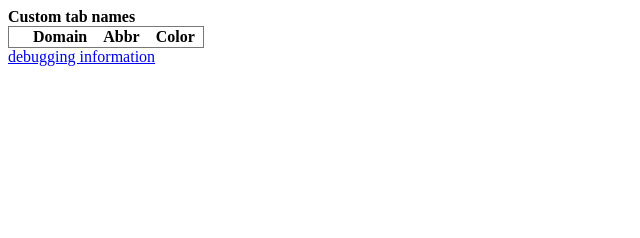
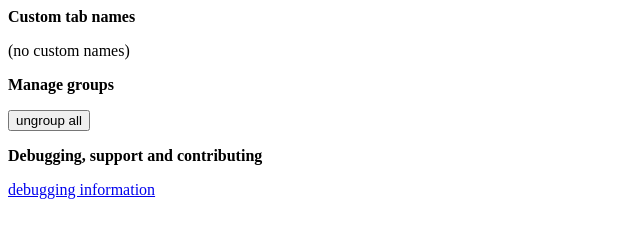
Before and after one commit to michurin/chrome-extension-tab-gatherer, a browser extension: page extension/options.html in a window 1280 px wide. Shown: the whole page, without its empty margins (0-640 px from the left). Drawn offline with Linux system fonts and the light colour scheme.

Commit message:
Options page: list of custom names: empty list. Options page: menegement: destroy all groups button

```diff
--- a/extension/options.html
+++ b/extension/options.html
@@ -6,8 +6,11 @@
   <link rel="stylesheet" href="options.css">
 </head>
 <body>
-<b>Custom tab names</b>
-<script src="options.js"></script>
-<a href="debugging.html" target="_blank">debugging information</a>
+  <b id="custom_names">Custom tab names</b>
+  <b>Manage groups</b>
+  <p><button id="ungroup">ungroup all</button></p>
+  <b>Debugging, support and contributing</b>
+  <p><a href="debugging.html" target="_blank">debugging information</a></p>
+  <script src="options.js"></script>
 </body>
 </html>
--- a/extension/options.js
+++ b/extension/options.js
@@ -23,14 +23,7 @@ function close(tr, k) {
   return x;
 }
 
-async function init() {
-  const naming = await chrome.storage.local.get(null);
-
-  const table = document.createElement('table');
-  const head = document.createElement('tr');
-  head.append(th(''), th('Domain'), th('Abbr'), th('Color'));
-  table.append(head);
-
+function tableOfCustomNames(naming) {
   const rows = Object.keys(naming).map((k) => {
     if (!k.startsWith('D')) {
       return false;
@@ -44,6 +37,10 @@ async function init() {
     };
   }).filter((x) => x);
 
+  if (rows.length === 0) {
+    return element('p', '(no custom names)');
+  }
+
   rows.sort((a, b) => {
     if (a.title < b.title) { return -1; }
     if (a.title > b.title) { return 1; }
@@ -52,13 +49,23 @@ async function init() {
     return 0;
   });
 
+  const table = document.createElement('table');
+  const head = document.createElement('tr');
+  head.append(th(''), th('Domain'), th('Abbr'), th('Color'));
+  table.append(head);
   rows.forEach((x) => {
     const tr = document.createElement('tr');
     tr.append(close(tr, x.key), td(x.domain), td(x.title), td(x.color));
     table.append(tr);
   });
+  return table;
+}
 
-  document.body.insertBefore(table, document.getElementsByTagName('script')[0]);
+async function init() {
+  document.getElementById('ungroup').onclick = async () => {
+    (await chrome.tabs.query({})).forEach((x) => chrome.tabs.ungroup(x.id));
+  };
+  document.body.insertBefore(tableOfCustomNames(await chrome.storage.local.get(null)), document.getElementById('custom_names').nextSibling);
 }
 
 init();
```
